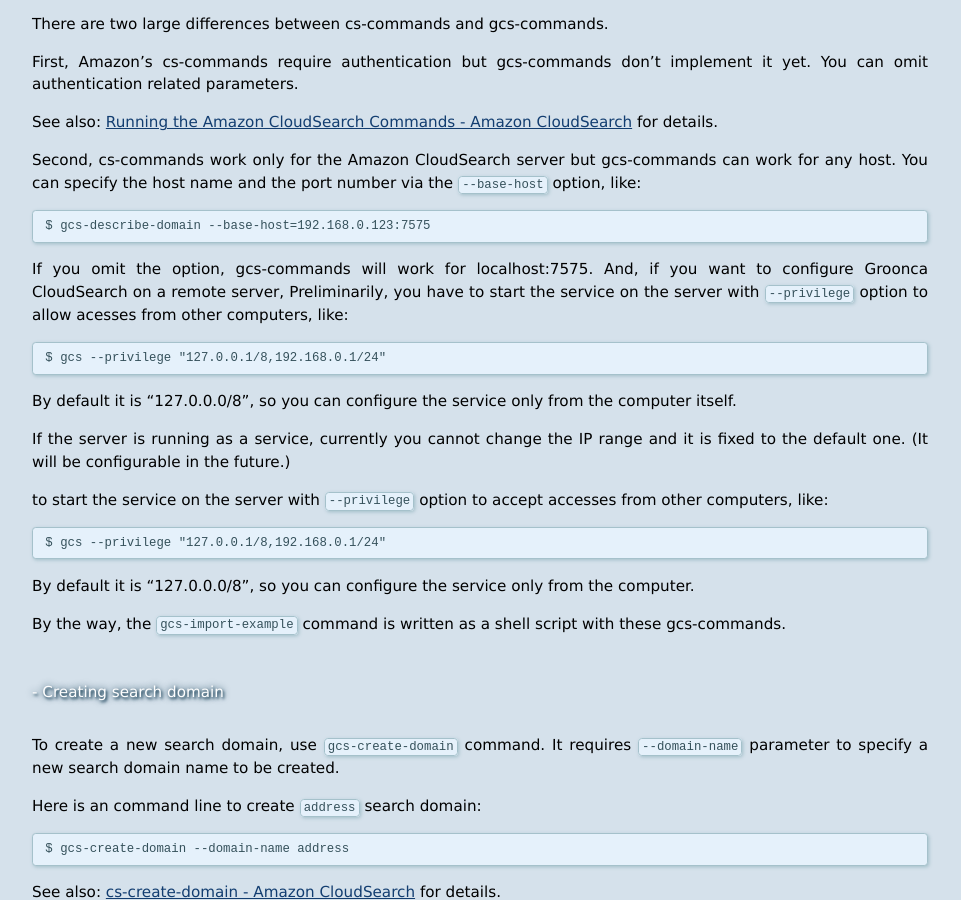
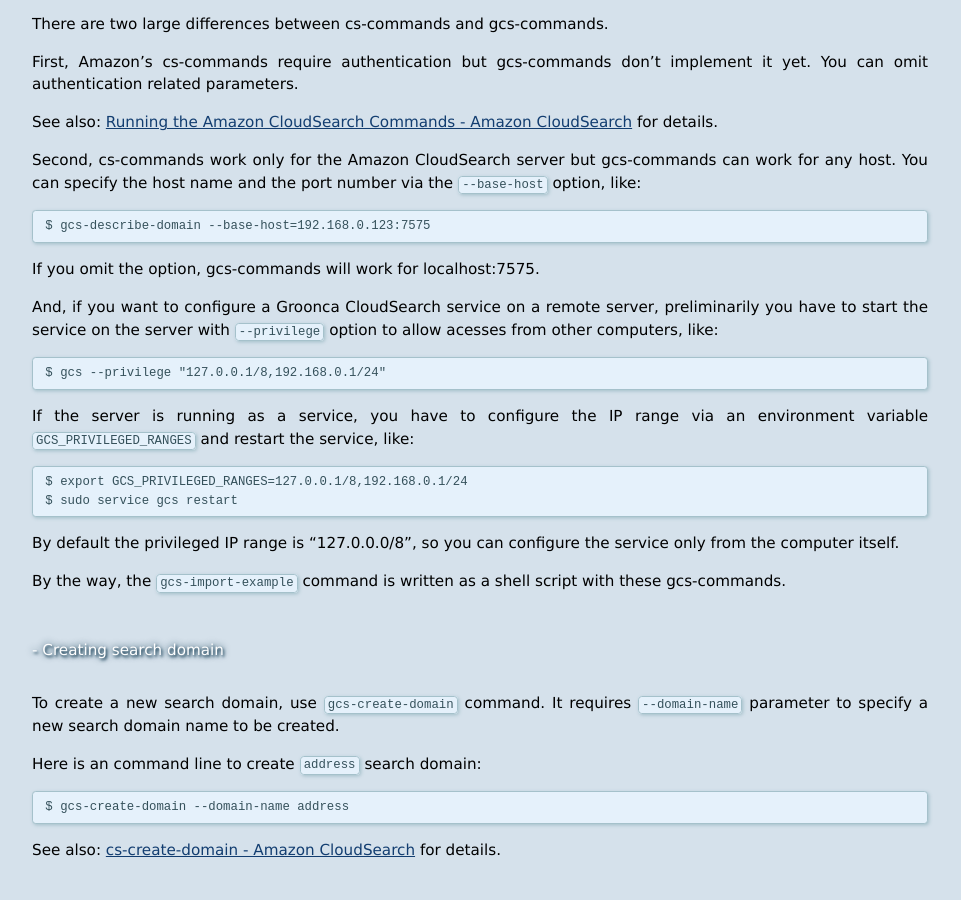
Before and after one commit to groonga/gcs.groonga.org, a Jekyll site: the page built from docs/tutorial/index.md, in a window 1280 px wide and 900 px high, scrolled down 9024 px. Shown: the whole window, without its empty margins (160-1121 px from the left). Built offline with Jekyll 4.4.1, drawn with Linux system fonts in a browser that asks for light colours; comment, search, counter and statistics services are not loaded; some of the changed text lies outside the part shown.

Commit message:
Update descriptions about custom privileged IP ranges for services

```diff
--- a/docs/tutorial/index.md
+++ b/docs/tutorial/index.md
@@ -247,26 +247,22 @@ can work for any host. You can specify the host name and the port number via the
 
     $ gcs-describe-domain --base-host=192.168.0.123:7575
 
-If you omit the option, gcs-commands will work for localhost:7575. And, if you
-want to configure Groonca CloudSearch on a remote server, Preliminarily, you
-have to start the service on the server with `--privilege` option to allow
-acesses from other computers, like:
+If you omit the option, gcs-commands will work for localhost:7575.
+
+And, if you want to configure a Groonca CloudSearch service on a remote server,
+preliminarily you have to start the service on the server with `--privilege`
+option to allow acesses from other computers, like:
 
     $ gcs --privilege "127.0.0.1/8,192.168.0.1/24"
 
-By default it is "127.0.0.0/8", so you can configure the service only from the
-computer itself.
+If the server is running as a service, you have to configure the IP range via
+an environment variable `GCS_PRIVILEGED_RANGES` and restart the service, like:
 
-If the server is running as a service, currently you cannot change the IP range
-and it is fixed to the default one. (It will be configurable in the future.)
+    $ export GCS_PRIVILEGED_RANGES=127.0.0.1/8,192.168.0.1/24
+    $ sudo service gcs restart
 
-to start the service on the server with `--privilege` option to accept accesses
-from other computers, like:
-
-    $ gcs --privilege "127.0.0.1/8,192.168.0.1/24"
-
-By default it is "127.0.0.0/8", so you can configure the service only from the
-computer.
+By default the privileged IP range is "127.0.0.0/8", so you can configure the
+service only from the computer itself.
 
 By the way, the `gcs-import-example` command is written as a shell script
 with these gcs-commands.
@@ -374,8 +370,11 @@ IP range. By default it is "127.0.0.0/8", and you can change it by the
 
     $ gcs --privilege "127.0.0.1/8,192.168.0.1/24"
 
-If the server is running as a service, currently you cannot change the IP range
-and it is fixed to the default one. (It will be configurable in the future.)
+If the server is running as a service, you have to configure the IP range via
+an environment variable `GCS_PRIVILEGED_RANGES` and restart the service, like:
+
+    $ export GCS_PRIVILEGED_RANGES=127.0.0.1/8,192.168.0.1/24
+    $ sudo service gcs restart
 
 By the way, the `gcs-import-example-http` command is written as a shell script
 with these APIs.
```
